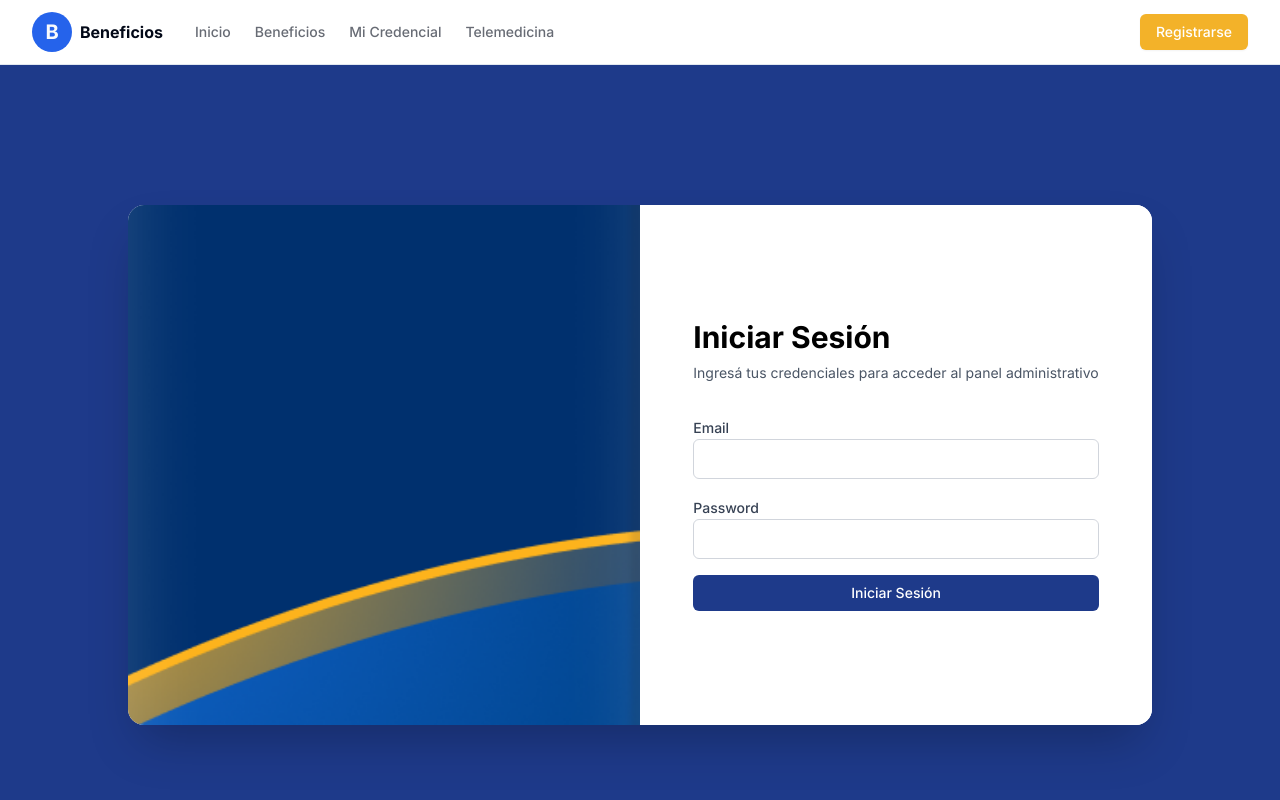
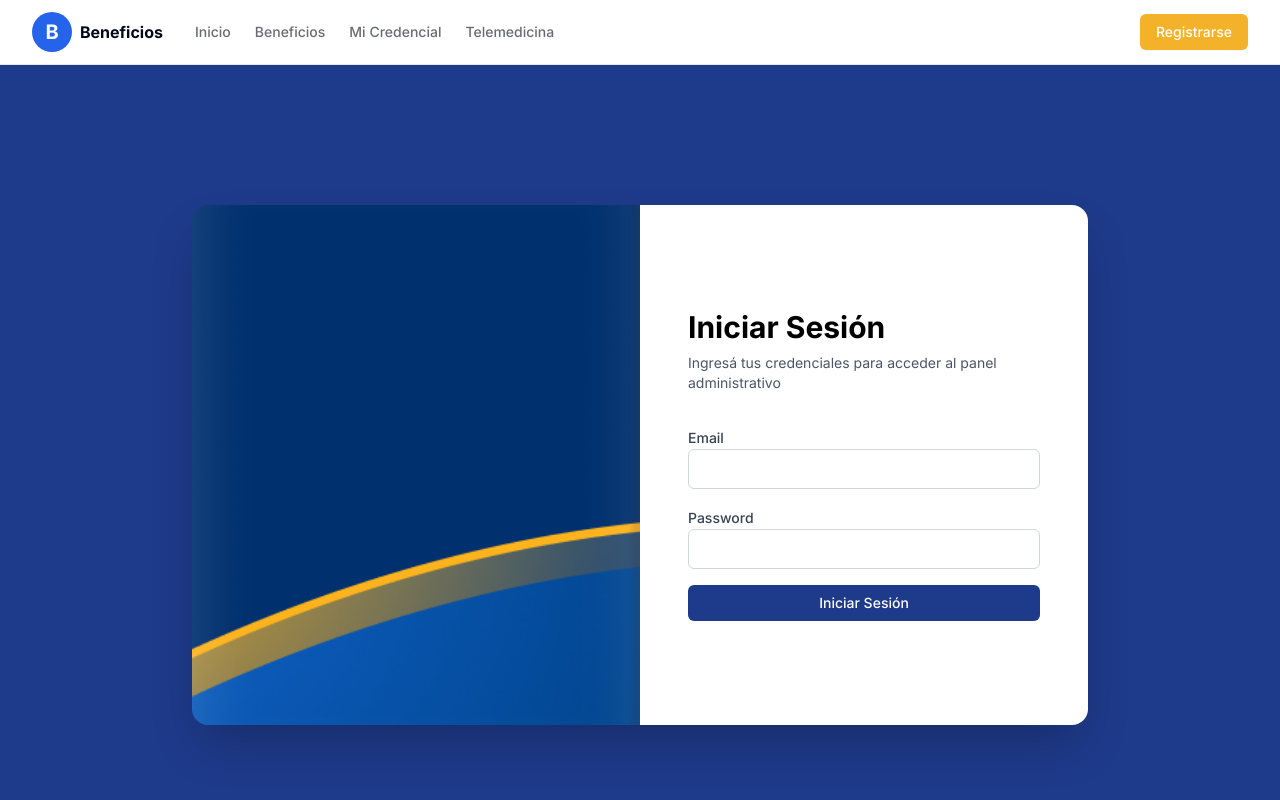
Before and after one commit to FNahuelO/beneficios_app, a Next.js app: page /login in a window 1280 px wide. Shown: the top 800 px of the page. Built offline with nearby package versions, Linux system fonts and the light colour scheme.

Commit message:
style: update login page layout with new dimensions and background color for improved aesthetics

```diff
--- a/app/login/page.tsx
+++ b/app/login/page.tsx
@@ -63,10 +63,10 @@ export default function LoginPage() {
 
   return (
     <div className="flex min-h-screen items-center justify-center bg-[#1e3a8a] py-12 px-4">
-      <div className="flex w-full max-w-5xl overflow-hidden rounded-2xl bg-white shadow-2xl h-[65vh]">
+      <div className="flex w-full max-w-4xl overflow-hidden rounded-2xl bg-[#1e3a8a] shadow-2xl h-[65vh]">
         {/* Sección izquierda con imagen de fondo */}
         <div
-          className="relative hidden w-[50%] bg-cover bg-center bg-no-repeat lg:block"
+          className="relative hidden w-[50%] bg-cover bg-no-repeat lg:block bg-center "
           style={{ backgroundImage: 'url(/login.png)' }}
         ></div>
 
```
